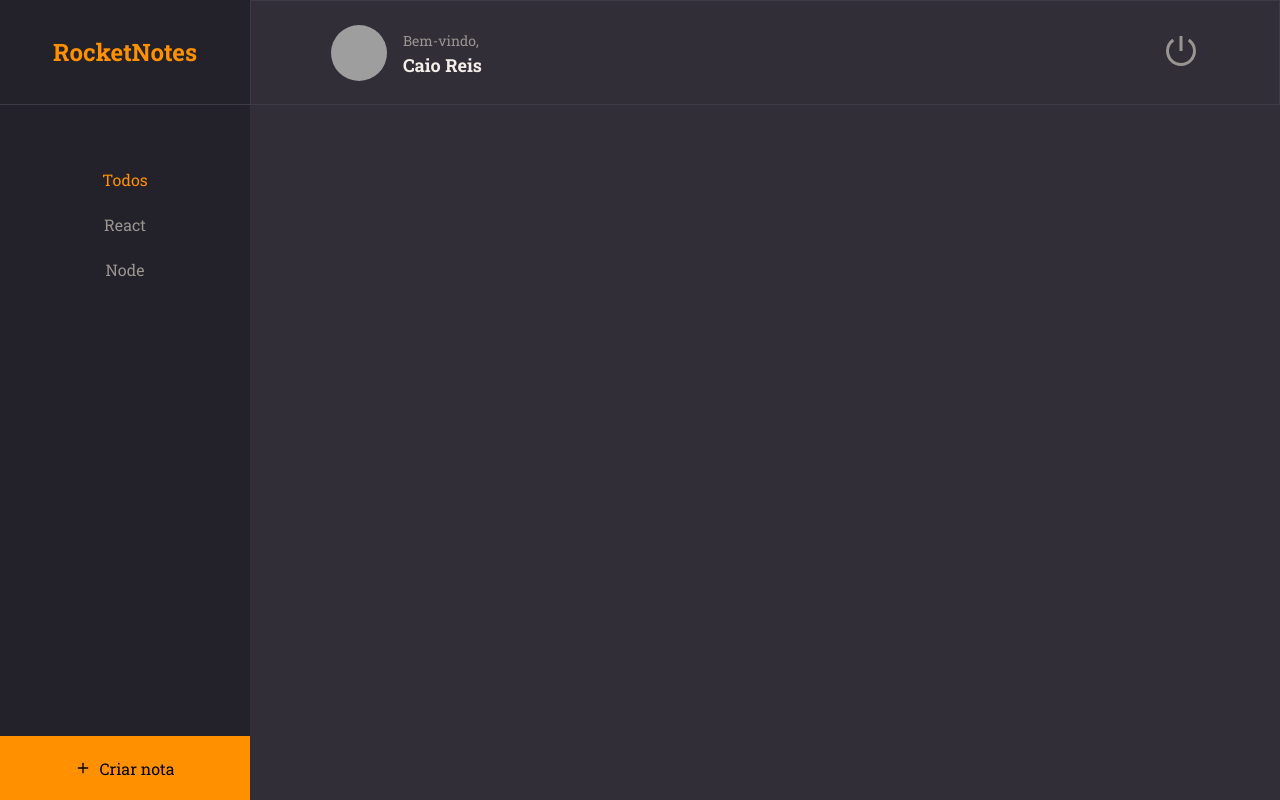
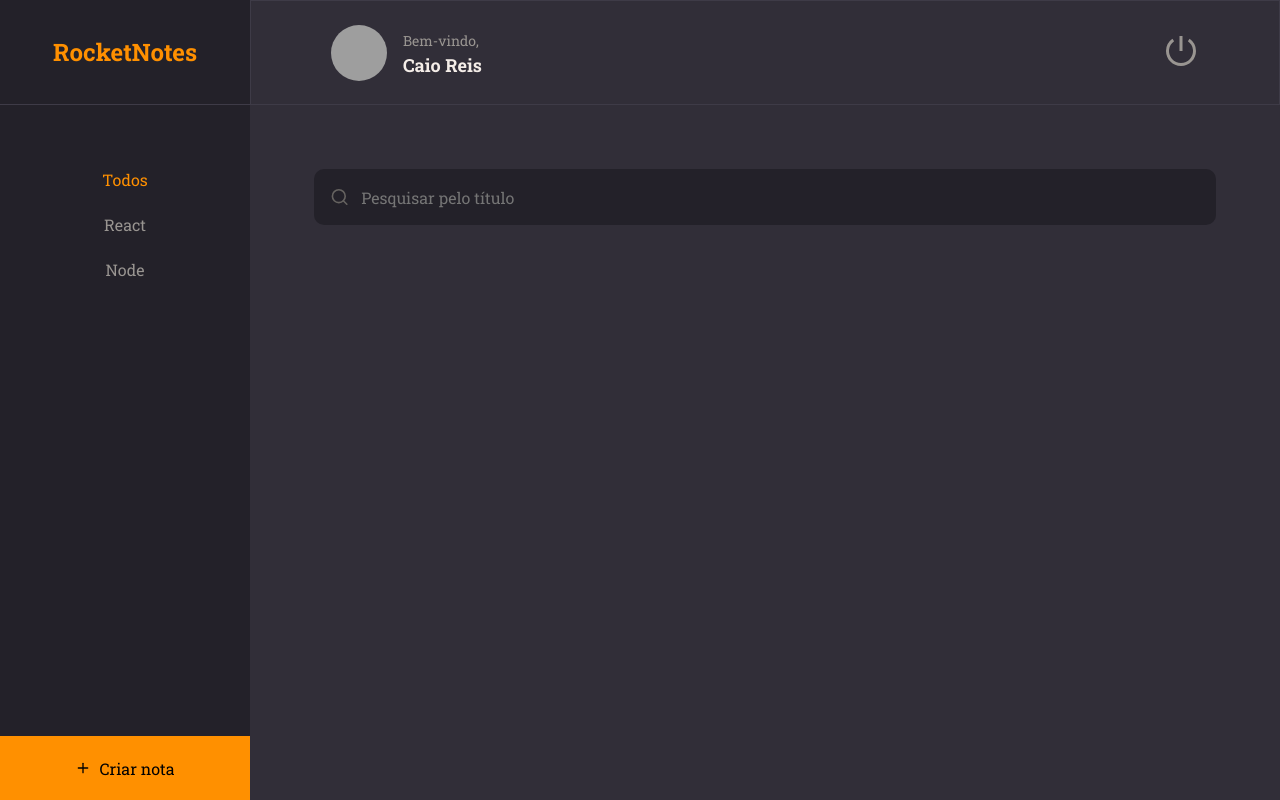
Before and after one commit to iCaioReis/Explorer-Stage09-Atividade-React, a React (Vite) app in the folder rocketnotes/: page / in a window 1280 px wide. Built offline with nearby package versions, Linux system fonts and the light colour scheme; grey boxes are pictures that could not be loaded.

Commit message:
Add Search

```diff
--- /dev/null
+++ b/rocketnotes/src/components/Input/index.jsx
@@ -0,0 +1,10 @@
+import { Container } from "./styles";
+
+export function Input ({ icon: Icon, ...rest}) {
+    return(
+        <Container>
+            {Icon && <Icon size={20} />}
+            <input {...rest}/>
+        </Container>
+    )
+}
--- /dev/null
+++ b/rocketnotes/src/components/Input/styles.js
@@ -0,0 +1,32 @@
+import styled from "styled-components";
+
+export const Container = styled.div`
+    width: 100%;
+    display: flex;
+    align-items: center;
+
+    background-color: ${({ theme }) => theme.COLORS.BACKGROUND_900};
+    color: ${({ theme }) => theme.COLORS.GRAY_300};
+
+    margin-bottom: 8px;
+    border-radius: 10px;
+
+    > input {
+        height: 56px;
+        width: 100%;
+
+        padding: 12px;
+
+        color: ${({ theme }) => theme.COLORS.WHITE};
+        background: transparent;
+        border: 0;
+
+        &:placeholder {
+            color: ${({ theme }) => theme.COLORS.GRAY_300};
+        }
+    }
+
+    > svg {
+            margin-left: 16px;
+    }
+`;
--- a/rocketnotes/src/pages/Home/index.jsx
+++ b/rocketnotes/src/pages/Home/index.jsx
@@ -1,4 +1,4 @@
-import { FiPlus } from 'react-icons/fi'
+import { FiPlus, FiSearch } from 'react-icons/fi'
 import { Container, Brand, Menu, Search, Content, NewNote } from './styles.js';
 
 import { Header } from '../../components/Header/index.jsx';
@@ -6,6 +6,7 @@
 import { Section } from '../../components/Section/index.jsx';
 import { ButtonText } from '../../components/ButtonText/index.jsx';
 import { Tag } from '../../components/Tag/index.jsx';
+import { Input } from '../../components/Input/index.jsx';
 
 export function Home() {
 
@@ -25,6 +26,7 @@
         </Menu>
 
         <Search>
+          <Input placeholder = "Pesquisar pelo título" icon = {FiSearch} />
 
         </Search>
 
--- a/rocketnotes/src/pages/Home/styles.js
+++ b/rocketnotes/src/pages/Home/styles.js
@@ -51,6 +51,7 @@
 
 export const Search = styled.div`
     grid-area: search;
+    padding: 64px 64px 0;
 `;
 
 export const Content = styled.div`
```
